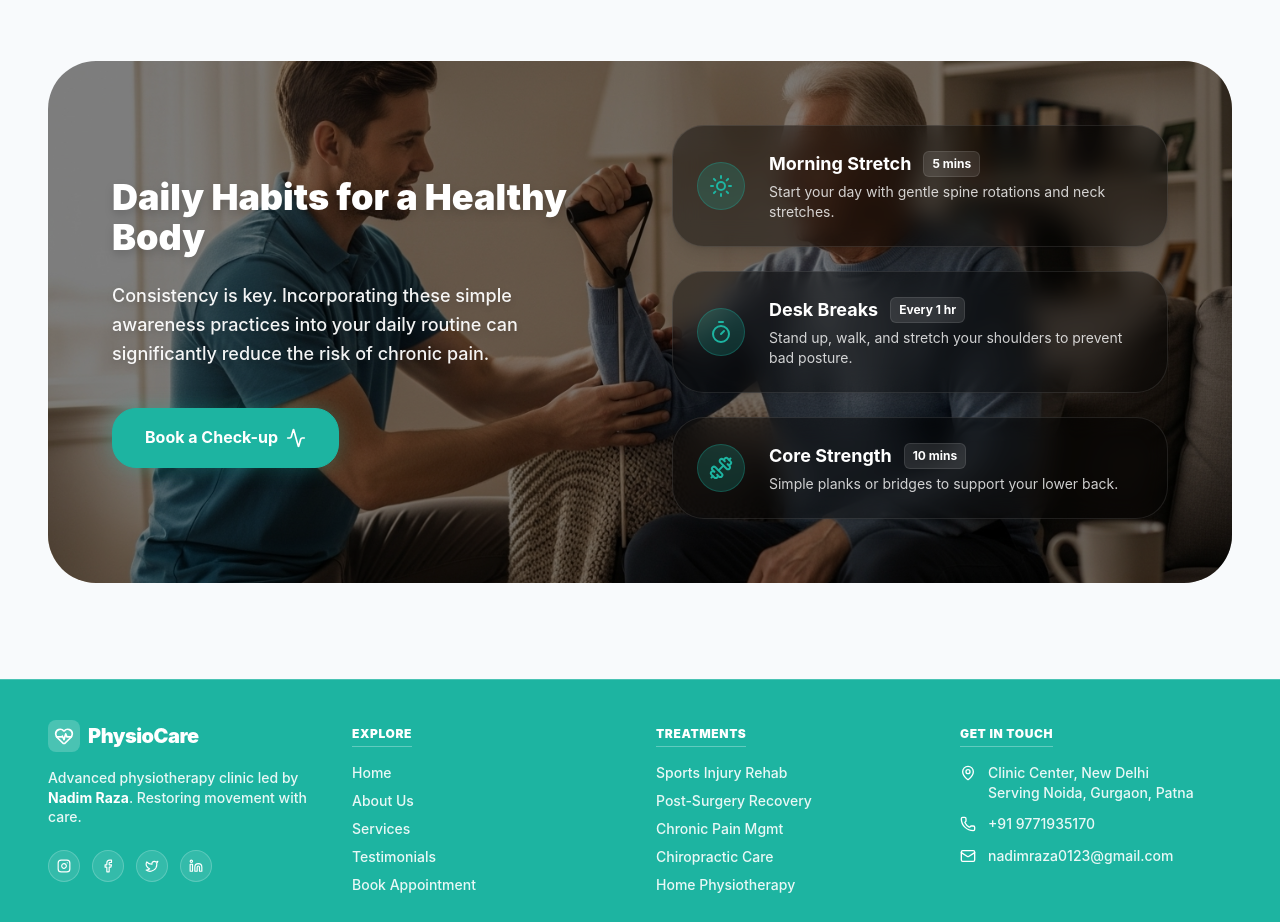
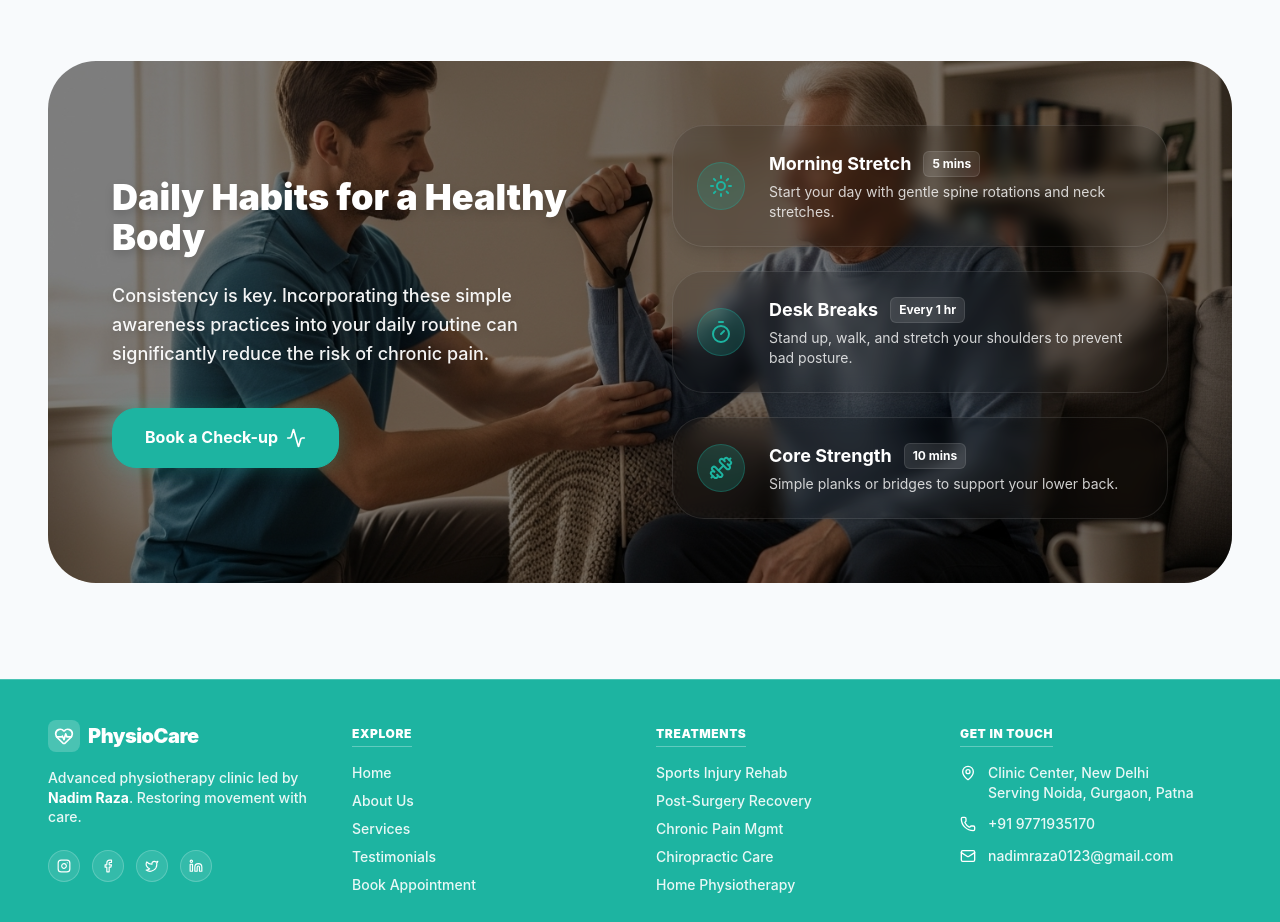
Before and after one commit to 4t1lucifer-cmd/healthcare-web-app, a Next.js app: page / in a window 1280 px wide. Shown: the part 2340-3262 px from the top of the page. Built offline with nearby package versions, Linux system fonts and the light colour scheme.

Commit message:
style(ui): reduce opacity of awareness cards for better background visibility

```diff
--- a/src/components/Awareness.tsx
+++ b/src/components/Awareness.tsx
@@ -92,7 +92,7 @@ const Awareness = () => {
                                 initial={{ opacity: 0, x: 20 }}
                                 whileInView={{ opacity: 1, x: 0 }}
                                 transition={{ delay: 0.2 + i * 0.1 }}
-                                className="bg-black/40 backdrop-blur-md p-6 rounded-2xl border border-white/10 flex items-center gap-6 shadow-lg hover:bg-black/50 transition-colors"
+                                className="bg-black/10 backdrop-blur-sm p-6 rounded-2xl border border-white/10 flex items-center gap-6 shadow-lg hover:bg-black/20 transition-colors"
                             >
                                 <div className="w-12 h-12 bg-[#1DB4A1]/20 rounded-full flex items-center justify-center flex-shrink-0 border border-[#1DB4A1]/30">
                                     <ex.icon className="w-6 h-6 text-[#1DB4A1]" />
```
